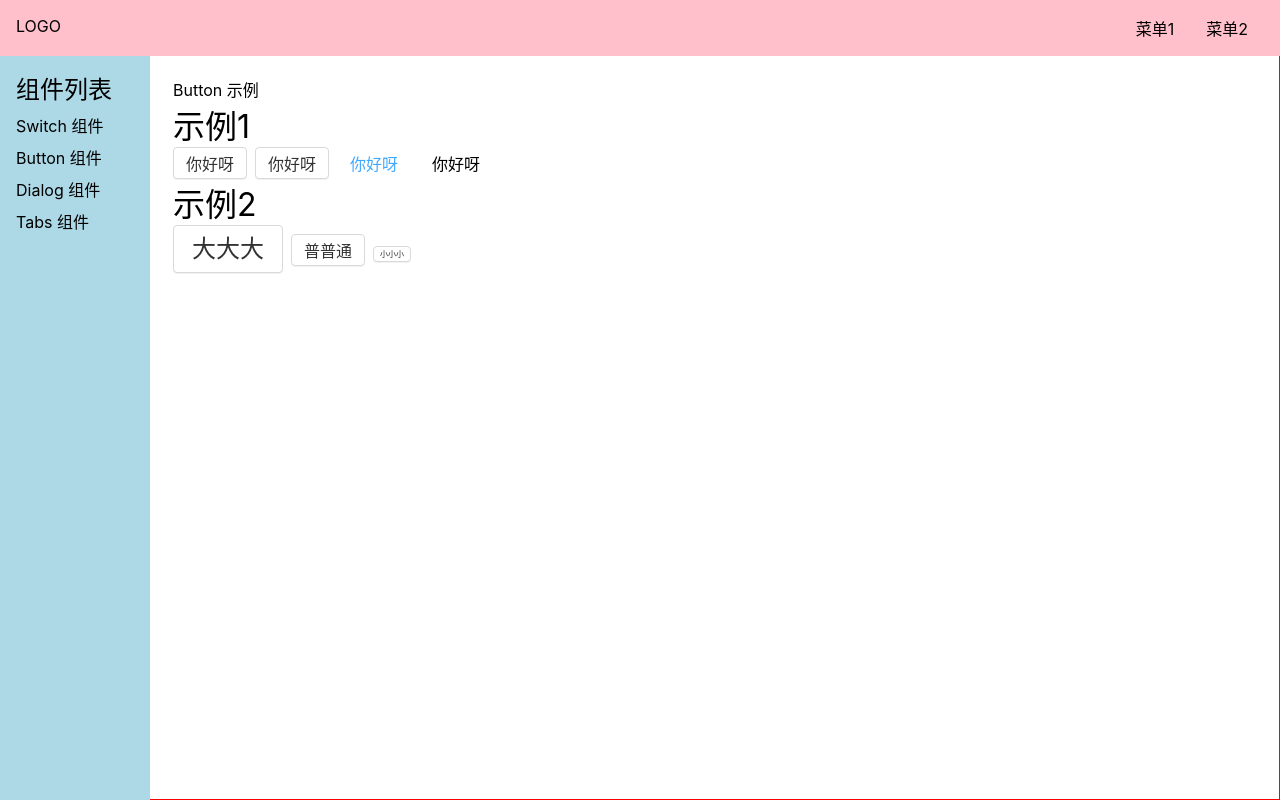
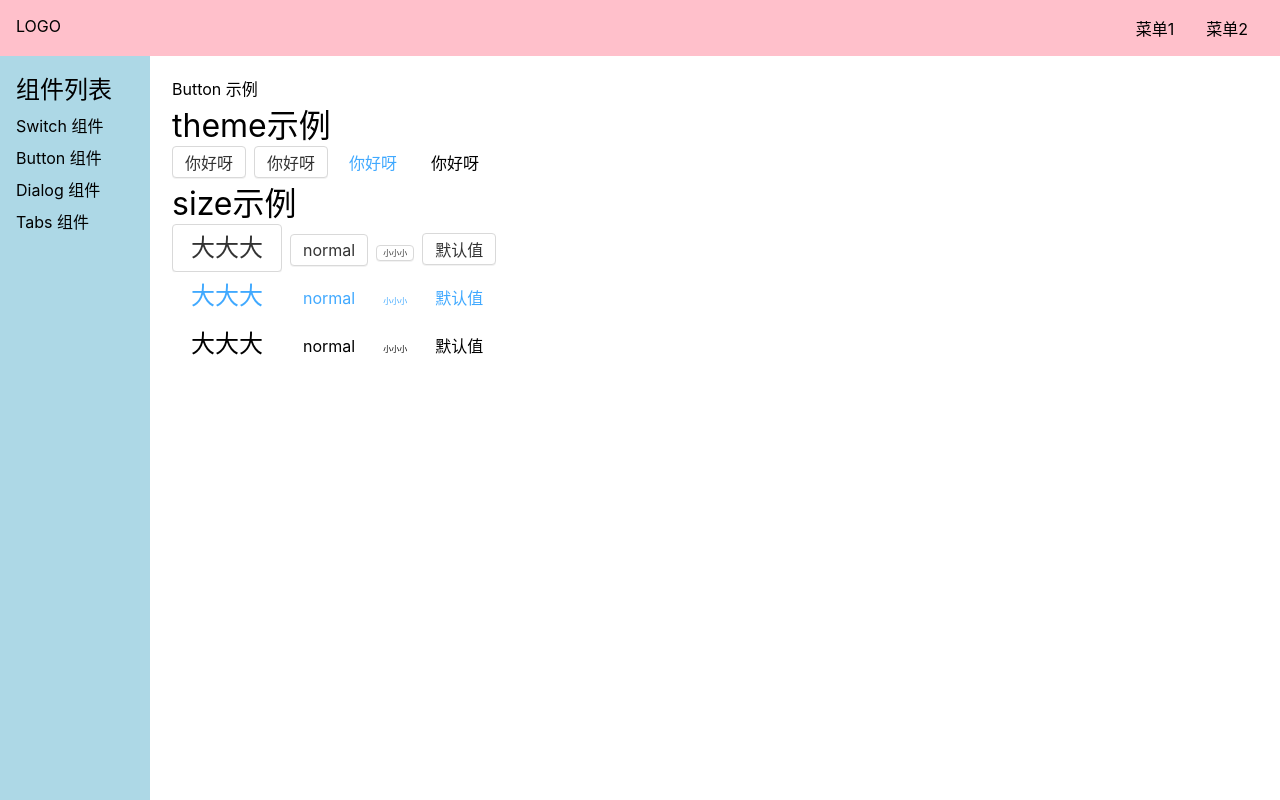
Before and after one commit to wsmnnmm/CPP-UI, a Vue app: page /#/doc/button in a window 1280 px wide. Built offline with nearby package versions, Linux system fonts and the light colour scheme.

Commit message:
size css 2

```diff
--- a/src/components/ButtonDemo.vue
+++ b/src/components/ButtonDemo.vue
@@ -1,14 +1,25 @@
 <template>
   <div>Button 示例</div>
-  <h1>示例1</h1>
+  <h1>theme示例</h1>
   <Button>你好呀</Button>
   <Button theme="button">你好呀</Button>
   <Button theme="link">你好呀</Button>
   <Button theme="text">你好呀</Button>
-  <h1>示例2</h1>
+  <h1>size示例</h1>
   <Button size="big">大大大</Button>
-  <Button>普普通</Button>
+  <Button size="normal">normal</Button>
   <Button size="small">小小小</Button>
+  <Button>默认值</Button>
+  <br />
+  <Button theme="link" size="big">大大大</Button>
+  <Button theme="link" size="normal">normal</Button>
+  <Button theme="link" size="small">小小小</Button>
+  <Button theme="link">默认值</Button>
+  <br />
+  <Button theme="text" size="big">大大大</Button>
+  <Button theme="text" size="normal">normal</Button>
+  <Button theme="text" size="small">小小小</Button>
+  <Button theme="text">默认值</Button>
 </template>
 <script lang = "ts">
 import Button from "../lib/Button.vue";
--- a/src/lib/Button.vue
+++ b/src/lib/Button.vue
@@ -80,7 +80,9 @@ $radius: 4px;
       background: darken(white, 5%);
     }
   }
-  &.cpp-theme-button {
+  &.cpp-theme-button,
+  &.cpp-theme-link,
+  &.cpp-theme-text {
     &.cpp-size-big {
       font-size: 24px;
       height: 48px;
--- a/src/views/Doc.vue
+++ b/src/views/Doc.vue
@@ -39,7 +39,6 @@ export default {
   display: flex;
   flex-direction: column;
   height: 100vh;
-  border: 1px solid red;
   > .nav {
     flex-shrink: 0;
   }
```
